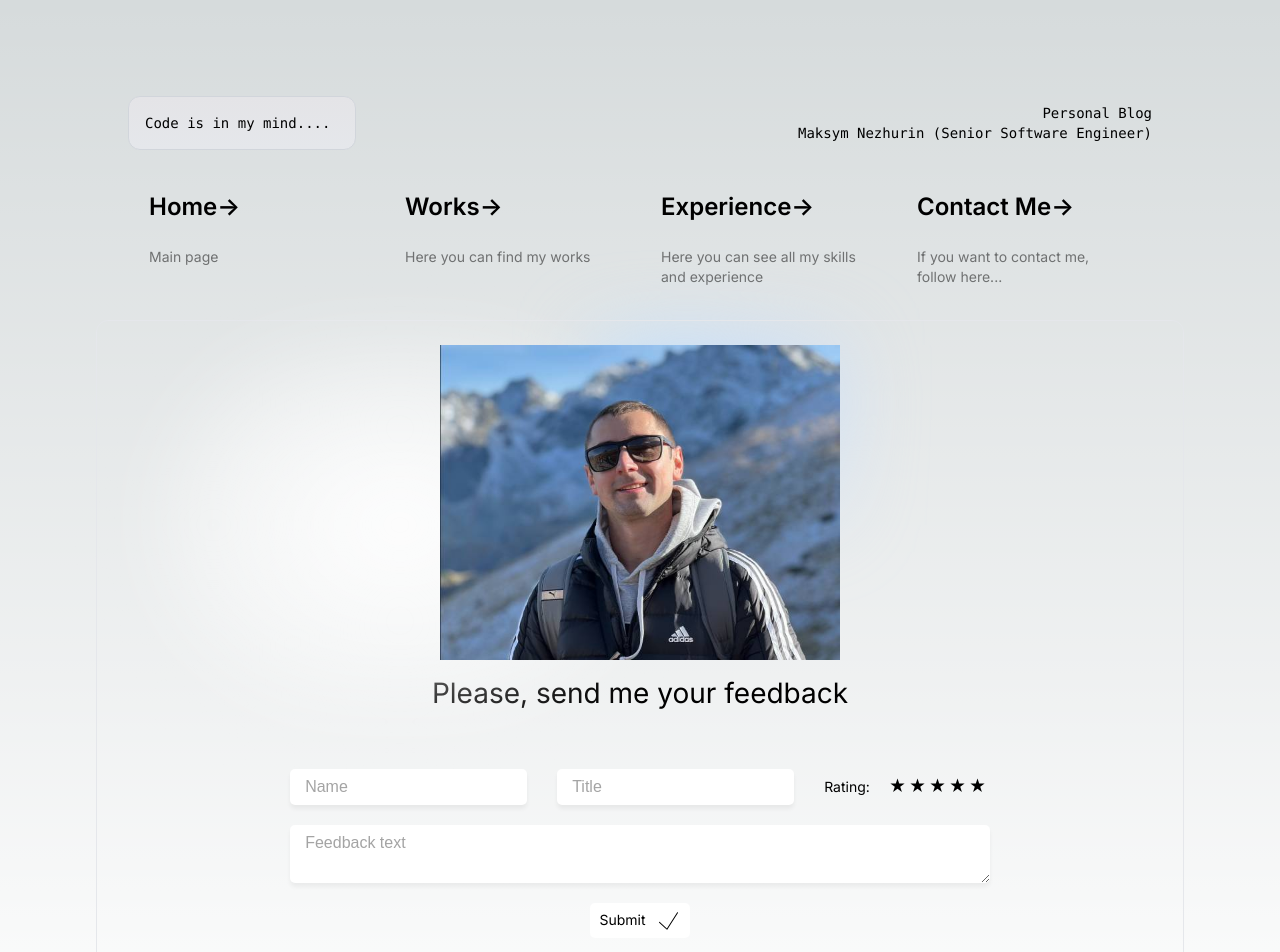
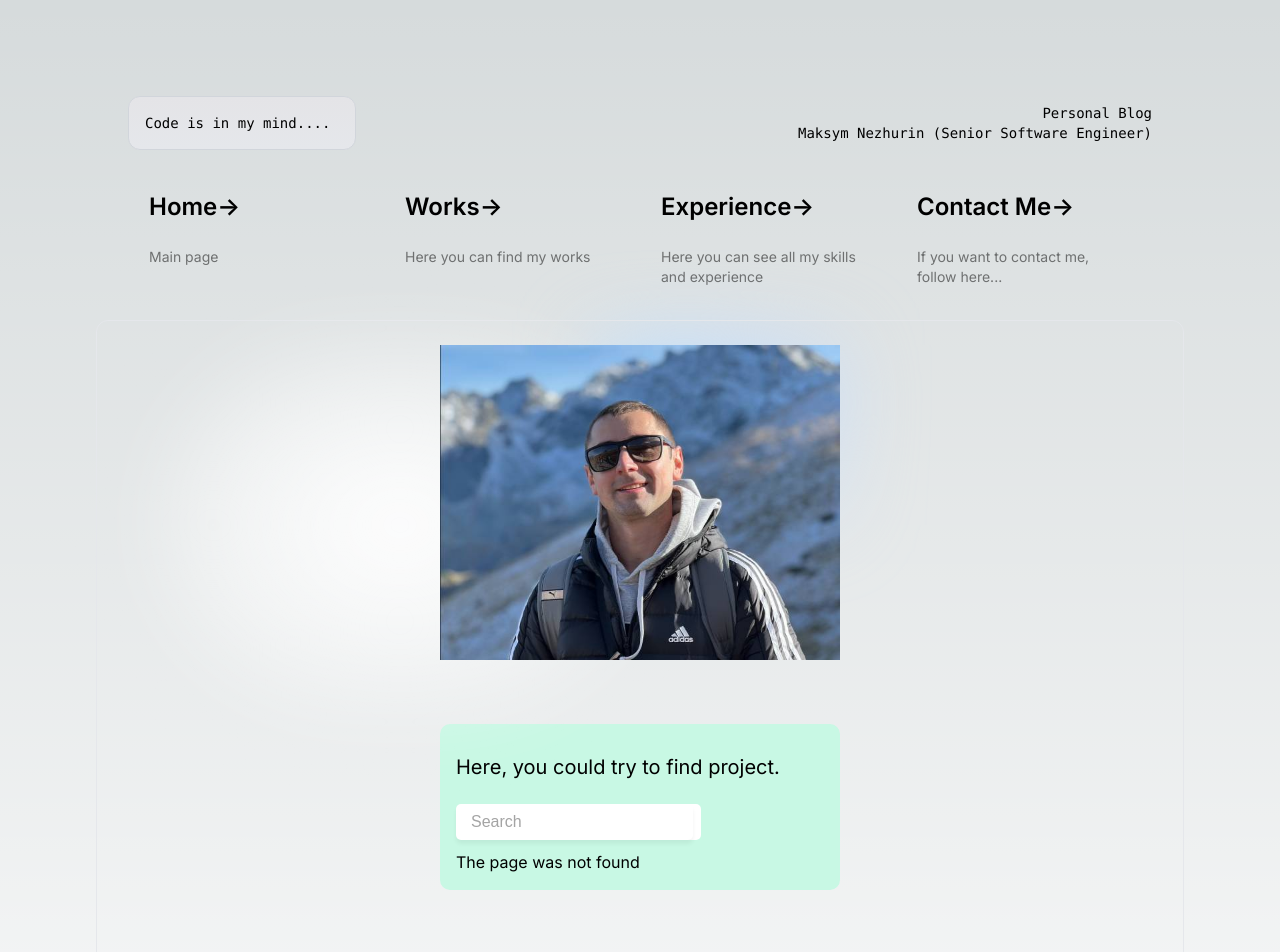
Before and after one commit to maksym-nezhurin/nextjs, a Next.js app: page / in a window 1280 px wide. Shown: the top 952 px of the page. Built offline with nearby package versions, Linux system fonts and the light colour scheme.

Commit message:
TSNXT-12 - changes with layout

```diff
--- a/app/(site)/works/[alias]/page.tsx
+++ b/app/(site)/works/[alias]/page.tsx
@@ -44,12 +44,12 @@ const getPage = async (alias: string): Promise<A> => {
 export async function generateMetadata({ params }: { params: { alias }}): Promise<Metadata> {
 	const page = await getPage(params.alias); // Will be just one request (redublication)
 
-	return {
+	return page ? {
 		title: `meta -- ${page.title} -- ${params.alias}`,
 		icons: {
 			icon: '/man.ico'
 		}
-	}
+	} : {}
 }
 
 export default async function PageWorks({ params }: { params: { alias: string } }): Promise<ReactElement> {
--- a/app/(site)/works/page.tsx
+++ b/app/(site)/works/page.tsx
@@ -2,7 +2,6 @@ import React from 'react';
 import { Metadata } from 'next';
 import Link from "next/link";
 import { Projects } from "@/components/Projects/projects";
-import { projectsItems } from "@/constants/projects";
 import {HTag} from "@/components";
 
 export const metadata: Metadata = {
@@ -54,7 +53,7 @@ export default async function PageWorks() {
 
 			<div>
 				<HTag tag={'h2'}>Projects:</HTag>
-				<Projects projects={projectsItems} />
+				<Projects />
 			</div>
 		</div>
 	)
--- a/app/globals.css
+++ b/app/globals.css
@@ -24,6 +24,7 @@
 @media (prefers-color-scheme: dark) {
   :root {
     --foreground-rgb: 255, 255, 255;
+    --green-light: #1b2c25;
     --background-start-rgb: 0, 0, 0;
     --background-end-rgb: 0, 0, 0;
   }
--- a/app/page.tsx
+++ b/app/page.tsx
@@ -2,6 +2,7 @@ import Image from 'next/image'
 import { Metadata } from 'next';
 import {FULL_NAME} from "@/constants/contacts";
 import {FeedbackForm} from "@/components/feedbackForm/feedbackForm";
+import {ProjectSearch} from "@/components/ProjectSearch/projectSearch";
 import {HTag} from "@/components";
 
 import './page.css'
@@ -26,6 +27,8 @@ export default function Home() {
               />
           </div>
 
+          <ProjectSearch />
+
           <div className={'formWrapper'}>
               <HTag tag={"h3"} className="wow">Please, send me your feedback</HTag>
               <div className="formInnerWrapper">
--- /dev/null
+++ b/components/ProjectSearch/projectSearch.module.css
@@ -0,0 +1,31 @@
+.searchModule {
+    margin: 4rem 0;
+}
+
+.searchModuleInner {
+    background-color: var(--green-light);
+    margin: auto;
+    padding: 1rem;
+    max-width: 400px;
+    border: none;
+    border-radius: 10px;
+    width: 100%;
+    display: grid;
+    grid-template-columns: 1fr;
+    gap: 10px;
+    align-items: center;
+    align-content: center;
+}
+
+.searchWrapper {
+    display: grid;
+    grid-template-columns: 195px 50px;
+}
+
+.searchButton {
+
+}
+
+.searchInput {
+
+}
--- /dev/null
+++ b/components/ProjectSearch/projectSearch.tsx
@@ -0,0 +1,50 @@
+'use client'
+
+import {IProject} from "@/constants/projects";
+import { projectsItems } from "@/constants/projects";
+import React, {ReactElement, useState} from "react";
+import { input as Input } from "@/components/input/input";
+
+import styles from './projectSearch.module.css';
+import {ButtonIcon} from "@/components/buttonIcon/buttonIcon";
+import {useForm} from "react-hook-form";
+import {useRouter} from "next/navigation";
+
+export const ProjectSearch = (): ReactElement => {
+    const { register, control, handleSubmit, formState: { errors }, reset, clearErrors } = useForm();
+    const [item, setItem] = useState<IProject | undefined>(undefined);
+    const router = useRouter();
+
+    const searchProjectItem = (string) => {
+        const item = projectsItems.find(item => {
+            return item.name.toLowerCase().includes(string) || item.description?.toLowerCase().includes(string);
+        })
+        setItem(item);
+        item && setTimeout(() => {
+            router.push(`works/${item?.id}`)
+        }, 500)
+    }
+
+    const onSubmit = (formData) => {
+        searchProjectItem(formData?.search);
+    }
+
+    return (<div className={styles.searchModule}>
+        <div className={styles.searchModuleInner}>
+            <div>
+                <h4 className={"text-left"}>Here, you could try to find project.</h4>
+            </div>
+            <form className={styles.searchWrapper} onSubmit={handleSubmit(onSubmit)}>
+                <Input
+                    {...register('search', { required: true })}
+                    className={styles.searchInput}
+                    placeholder={'Search'}
+                />
+                <ButtonIcon type={'submit'} className={styles.searchButton} icon={'search'} appearance={"white"} />
+            </form>
+            {
+                item ? <div>You will be redirected to the page {item.name}</div> : <div>The page was not found</div>
+            }
+        </div>
+    </div>)
+}
--- a/components/Projects/projects.tsx
+++ b/components/Projects/projects.tsx
@@ -1,20 +1,16 @@
 'use client'
 
-import {IProject} from "@/constants/projects";
 import {ReactElement, useReducer} from "react";
 import { ProjectRowItem } from "@/components/Projects/projectItem/projectItem";
 import {sortReducer, SortReducerState} from "@/components/skillList/sort.reducer";
+import { projectsItems } from "@/constants/projects";
 import {SortEnum} from "@/components/sort/sort.props";
 
 import styles from './projects.module.css';
 
-interface IProjectsProps {
-    projects: IProject[]
-}
-
-export const Projects = (props: IProjectsProps): ReactElement => {
+export const Projects = (): ReactElement => {
     const initialState: SortReducerState = {
-        projects: props.projects,
+        projects: projectsItems,
         sort: SortEnum.name,
     };
     const [{projects, sort}, dispatch] = useReducer(sortReducer, initialState);
--- a/components/buttonIcon/buttonIcon.tsx
+++ b/components/buttonIcon/buttonIcon.tsx
@@ -7,6 +7,7 @@ import upwork from '../../public/icons/svg/upwork.svg';
 import github from '../../public/icons/svg/github.svg';
 import instagram from '../../public/icons/svg/instagram.svg';
 import done from '../../public/icons/svg/done.svg';
+import search from '../../public/icons/svg/search.svg';
 
 import styles from './buttonIcon.module.css'
 
@@ -16,14 +17,15 @@ export const icons = {
     upwork,
     github,
     done,
-    instagram
+    instagram,
+    search
 }
 
 export type IconName = keyof typeof icons;
 
 interface ButtonIconProps extends DetailedHTMLProps<ButtonHTMLAttributes<HTMLButtonElement>, HTMLButtonElement>{
     icon: IconName,
-    text: string,
+    text?: string,
     appearance: 'primary' | 'white'
 }
 
@@ -34,7 +36,7 @@ export const ButtonIcon = ({ appearance, icon, className, text, ...props }: Butt
         [styles.primary]: appearance === 'primary',
         [styles.white]: appearance === 'white',
     })}{...props}>
-        <div className={styles.text}>{text}</div>
+        {text && <div className={styles.text}>{text}</div>}
         <div className={styles.icon}><Icon /></div>
     </button>)
 }
--- a/constants/projects.ts
+++ b/constants/projects.ts
@@ -13,6 +13,7 @@ export interface IProject {
     duration: number,
     className?: string,
     site?: string,
+    url?: string,
     finishedAt: string | number
 }
 
--- a/package.json
+++ b/package.json
@@ -13,12 +13,14 @@
     "lint": "next lint"
   },
   "dependencies": {
+    "ai": "^2.2.31",
     "axios": "^1.6.5",
     "classnames": "^2.5.1",
     "framer-motion": "^10.16.16",
     "husky": "^8.0.3",
     "next": "14.0.4",
     "next-react-svg": "^1.0.0",
+    "openai": "^4.25.0",
     "react": "^18",
     "react-dom": "^18",
     "react-hook-form": "^7.49.3",
```
Also changed, not shown: public/icons/svg/search.svg (added), 1 other file (tests, documents, lock files or other folders).
